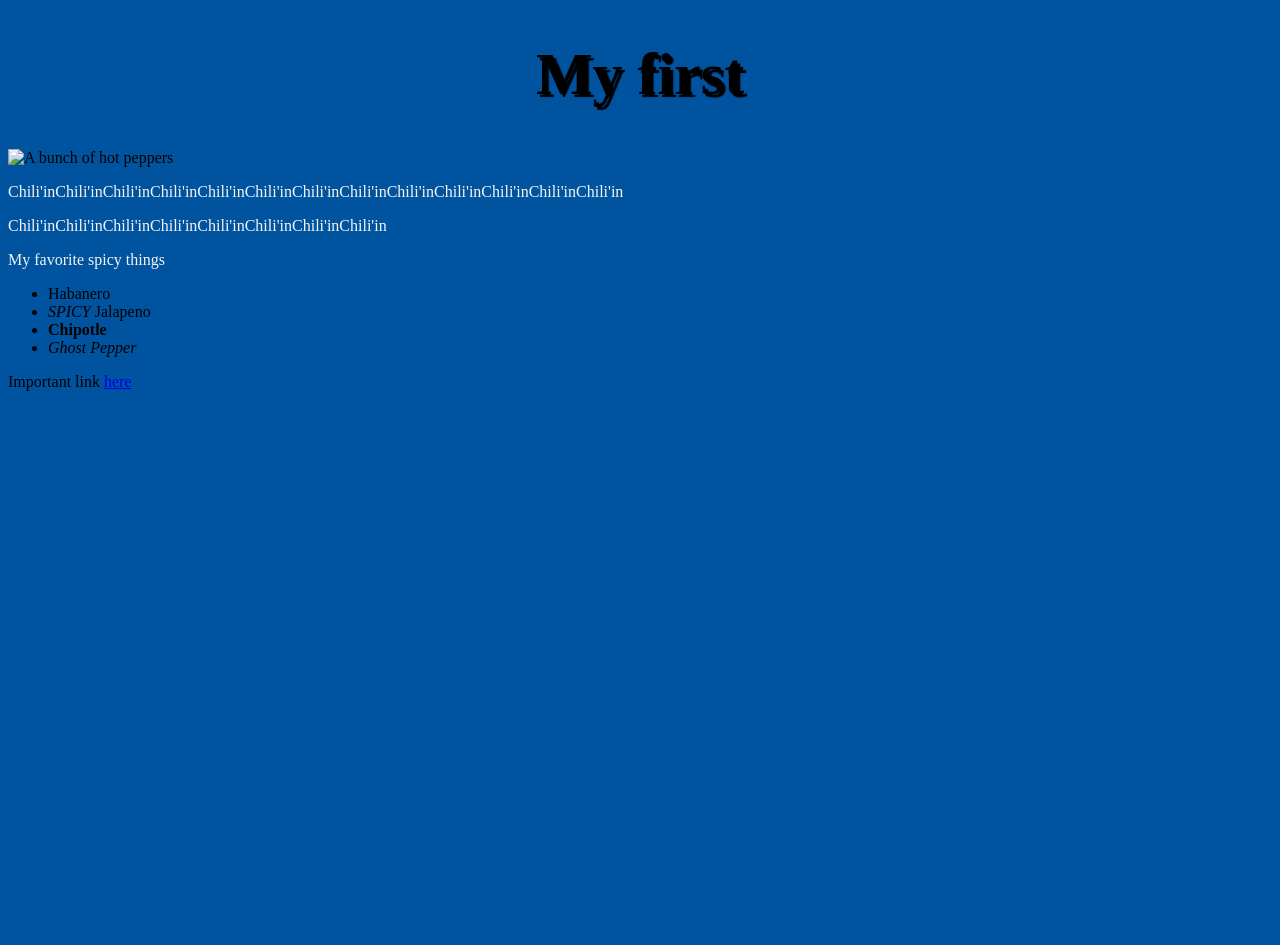
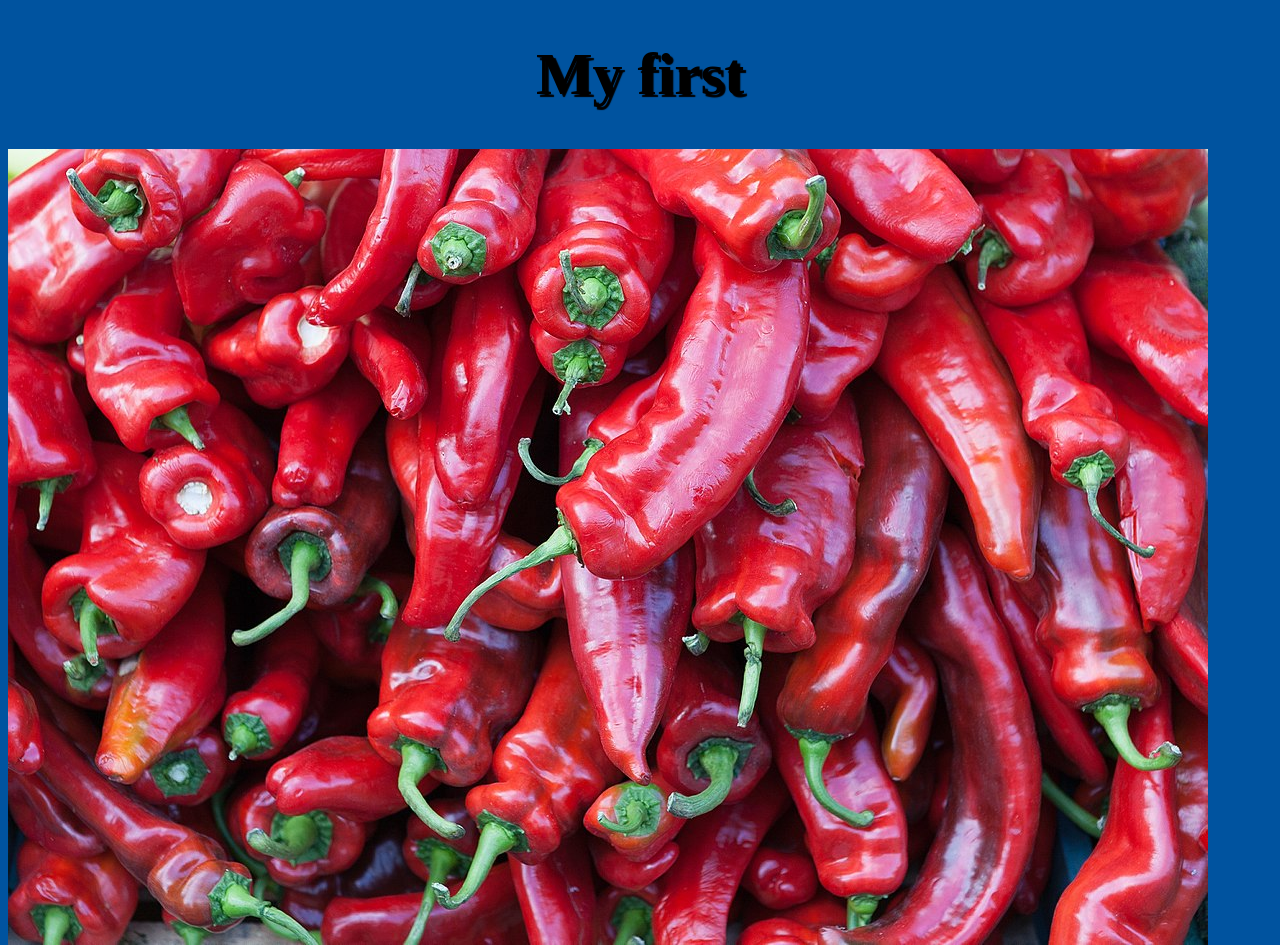
Before and after one commit to CalvinGolas/makermonday, a plain HTML site: page index.html in a window 1280 px wide. Shown: the top 945 px of the page. Before the commit the page ends 800 px from the top, so only its background shows below. Drawn offline with Linux system fonts and the light colour scheme.

Commit message:
Update index.html

```diff
--- a/index.html
+++ b/index.html
@@ -9,7 +9,7 @@
     </head>
     <body>
         <h1>My first</h1>
-        <img src="img/hot.jpg" alt="A bunch of hot peppers">
+        <img src="hot.jpg" alt="A bunch of hot peppers">
 
         <p>
             Chili'inChili'inChili'inChili'inChili'inChili'inChili'inChili'inChili'inChili'inChili'inChili'inChili'in
```
